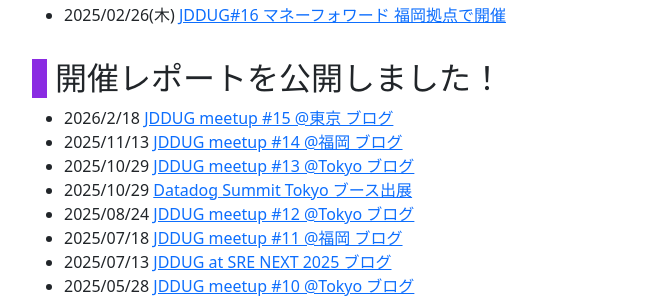
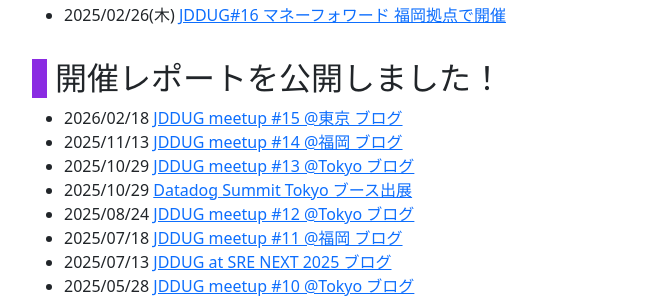
Before and after one commit to jdd-ug/jdd-ug.github.io, a Jekyll site: the page built from index.md, in a window 1280 px wide and 900 px high, scrolled down 571 px. Shown: the part 153-453 px from the top of the window, without its empty margins (50-712 px from the left). Built offline with Jekyll 4.4.1, drawn with Linux system fonts in a browser that asks for light colours; nearby versions of some CDN libraries.

```diff
--- a/index.md
+++ b/index.md
@@ -22,7 +22,7 @@
 - 2025/02/26(木) [JDDUG#16 マネーフォワード 福岡拠点で開催](https://datadog-jp.connpass.com/event/378193/)
 
 ## 開催レポートを公開しました！
-- 2026/2/18 [JDDUG meetup #15 @東京 ブログ](/2026/2/18/)
+- 2026/02/18 [JDDUG meetup #15 @東京 ブログ](/2026/2/18/)
 - 2025/11/13 [JDDUG meetup #14 @福岡 ブログ](/2025/11/13/)
 - 2025/10/29 [JDDUG meetup #13 @Tokyo ブログ](/2025/10/29/)
 - 2025/10/29 [Datadog Summit Tokyo ブース出展](/2025/10/16/)
```
